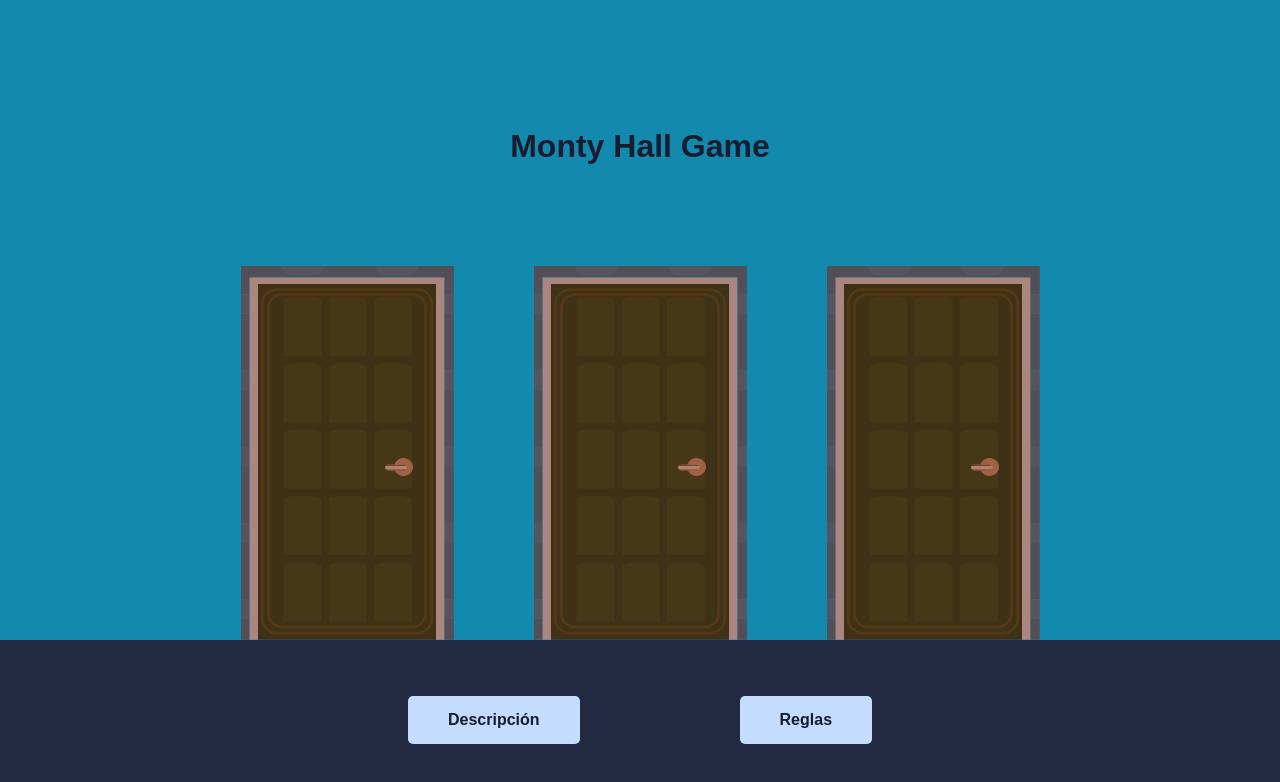
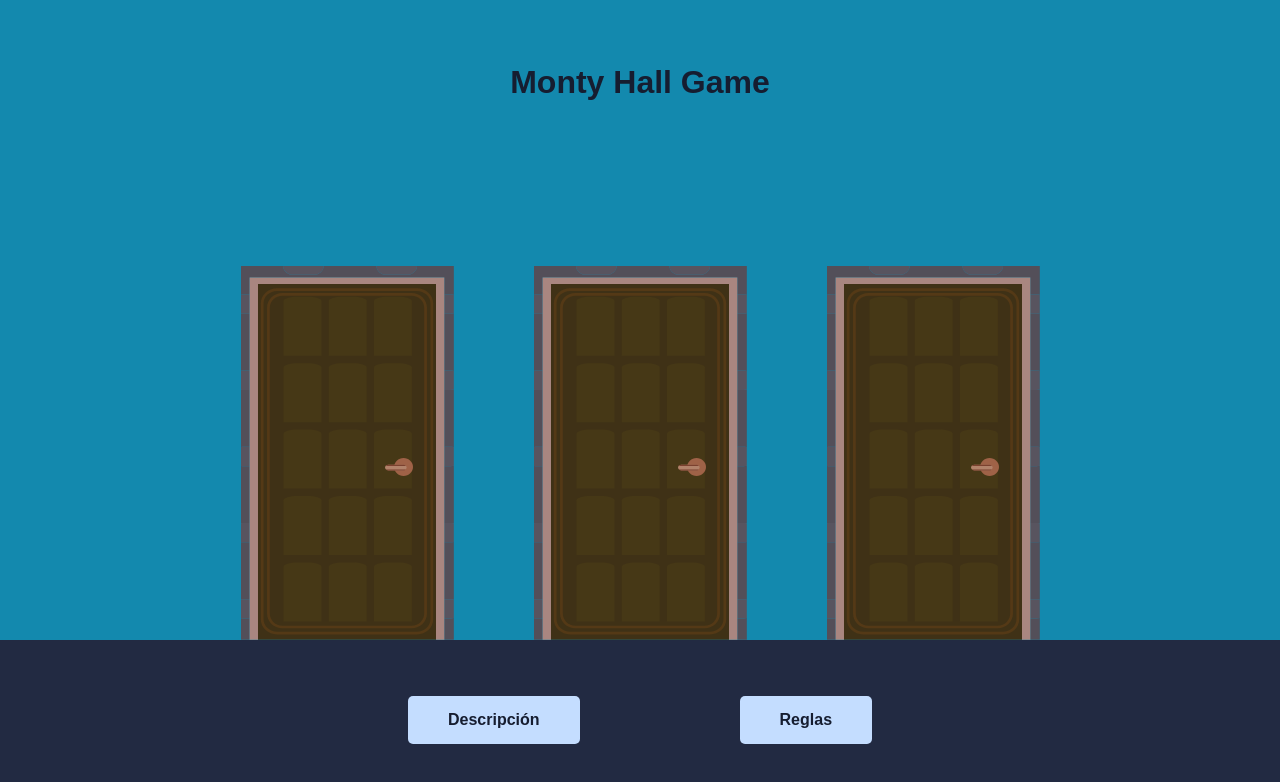
Before and after one commit to DiegoPacheco02/monty-hall-simulator, a React (Create React App) app: page / in a window 1280 px wide. Shown: the top 782 px of the page. Built offline with nearby package versions, Linux system fonts and the light colour scheme.

Commit message:
fix: corregir error en diseño de juego

```diff
--- a/src/styles/main.css
+++ b/src/styles/main.css
@@ -39,6 +39,6 @@ body {
 }
 
 .game-title {
-  margin-top: 8rem;
+  margin-top: 4rem;
   color: #161d30;
 }
```
